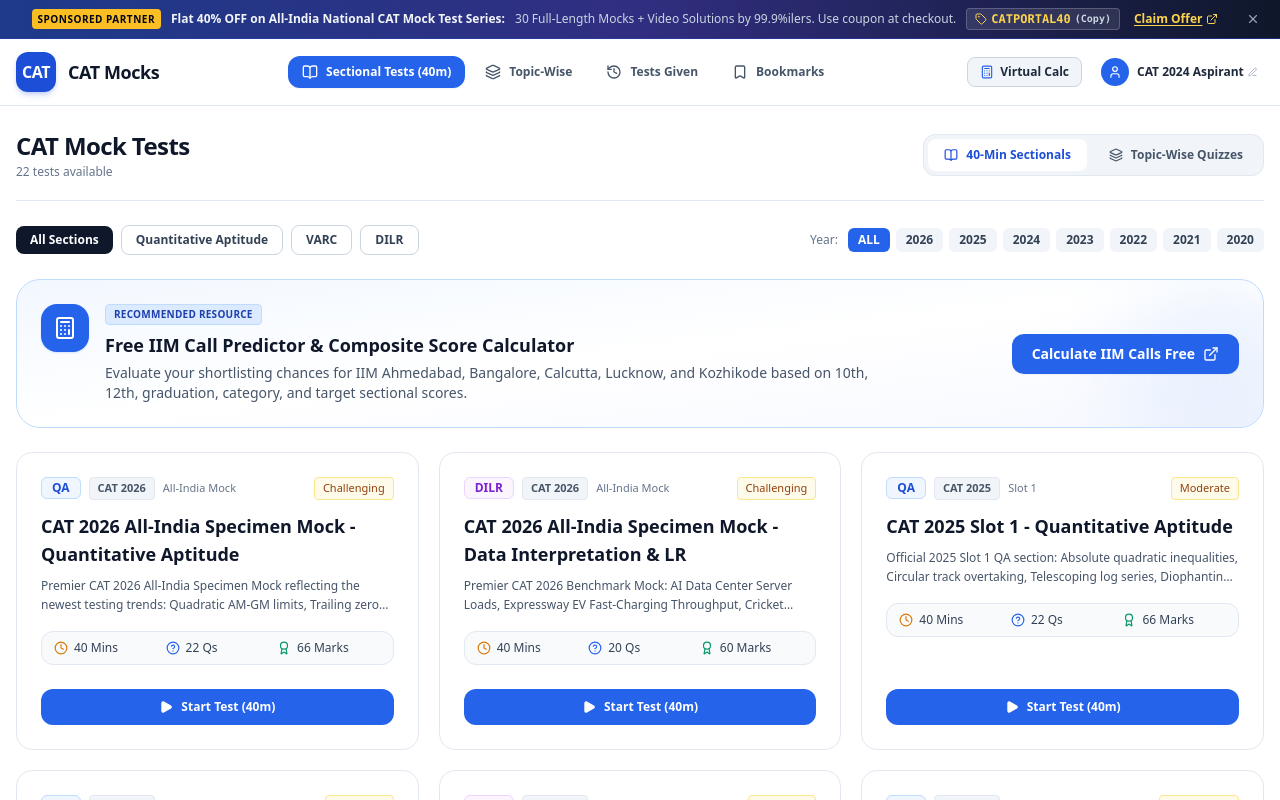
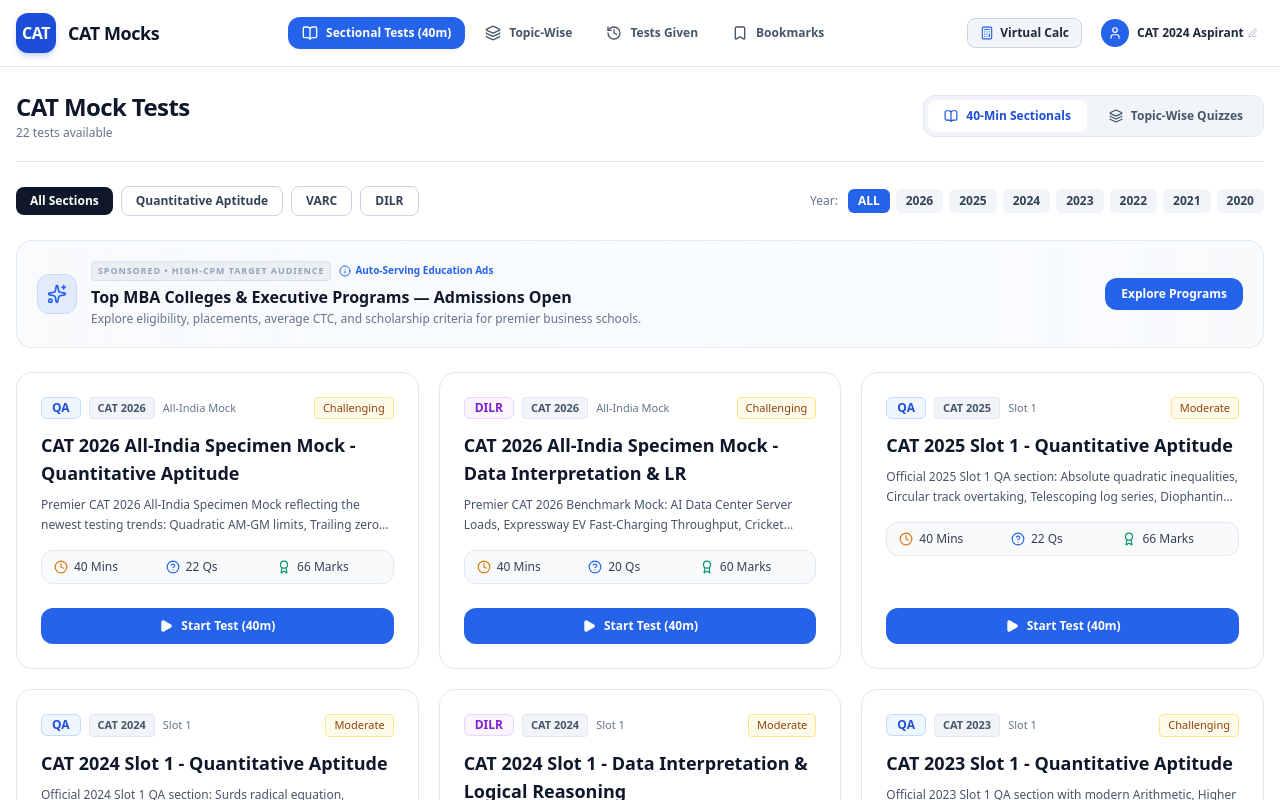
Before and after one commit to AyanMalaviya/cat-sectionals, a React (Vite) app: page /#/tests in a window 1280 px wide. Shown: the top 800 px of the page. Built offline with nearby package versions, Linux system fonts and the light colour scheme.

Commit message:
feat: replace manual partner banners with programmatic high-paying ad network slots

```diff
--- a/src/App.tsx
+++ b/src/App.tsx
@@ -27,7 +27,6 @@ import { DetailedAnalysis } from './components/ResultReview/DetailedAnalysis';
 import { HistoryView } from './components/HistoryView';
 import { BookmarksView } from './components/BookmarksView';
 import { VirtualCalculator } from './components/VirtualCalculator';
-import { AdBanner } from './components/AdBanner';
 
 interface HistoryStackState {
   view: 'dashboard' | 'exam' | 'scorecard' | 'analysis';
@@ -539,9 +538,6 @@ export function App() {
 
   return (
     <div className="min-h-screen bg-white text-slate-900 flex flex-col font-sans selection:bg-blue-100 selection:text-blue-900">
-      {/* Top Partner Promo Ticker: Visible when NOT in active exam */}
-      {view !== 'exam' && <AdBanner slot="top-ticker" />}
-
       {/* Navbar: Visible when NOT in active exam */}
       {view !== 'exam' && (
         <Navbar
--- a/src/components/AdBanner.tsx
+++ b/src/components/AdBanner.tsx
@@ -1,214 +1,163 @@
-import React, { useState } from 'react';
-import { ExternalLink, Sparkles, BookOpen, Calculator, Award, X, ChevronRight, Tag } from 'lucide-react';
+import React, { useEffect, useRef } from 'react';
+import { ADS_CONFIG } from '../config/adsConfig';
+import { Sparkles, Info } from 'lucide-react';
 
-export type AdSlotType = 'top-ticker' | 'dashboard-banner' | 'scorecard-banner' | 'sidebar-card';
+declare global {
+  interface Window {
+    adsbygoogle?: any[];
+  }
+}
+
+export type AdSlotType = 'dashboard-leaderboard' | 'scorecard-native' | 'sidebar-rectangle';
 
 interface AdBannerProps {
   slot: AdSlotType;
-  customPublisherId?: string; // Optional Google AdSense ca-pub-xxx
   className?: string;
 }
 
-interface PromoCampaign {
-  id: string;
-  tag: string;
-  badgeColor: string;
-  title: string;
-  description: string;
-  ctaText: string;
-  code?: string;
-  url: string;
-  icon: React.FC<{ className?: string }>;
-}
+export const AdBanner: React.FC<AdBannerProps> = ({ slot, className = '' }) => {
+  const adRef = useRef<HTMLModElement | null>(null);
+  const isRealAdSenseConfigured =
+    ADS_CONFIG.enabled &&
+    ADS_CONFIG.provider === 'adsense' &&
+    ADS_CONFIG.googleAdSense.client !== 'ca-pub-XXXXXXXXXXXXXXXX';
 
-const CAT_CAMPAIGNS: Record<AdSlotType, PromoCampaign> = {
-  'top-ticker': {
-    id: 'national-mocks-discount',
-    tag: 'SPONSORED PARTNER',
-    badgeColor: 'bg-amber-100 text-amber-800 border-amber-300',
-    title: 'Flat 40% OFF on All-India National CAT Mock Test Series',
-    description: '30 Full-Length Mocks + Video Solutions by 99.9%ilers. Use coupon at checkout.',
-    ctaText: 'Claim Offer',
-    code: 'CATPORTAL40',
-    url: 'https://iimcat.ac.in',
-    icon: Sparkles,
-  },
-  'dashboard-banner': {
-    id: 'iim-call-predictor',
-    tag: 'RECOMMENDED RESOURCE',
-    badgeColor: 'bg-blue-100 text-blue-800 border-blue-200',
-    title: 'Free IIM Call Predictor & Composite Score Calculator',
-    description: 'Evaluate your shortlisting chances for IIM Ahmedabad, Bangalore, Calcutta, Lucknow, and Kozhikode based on 10th, 12th, graduation, category, and target sectional scores.',
-    ctaText: 'Calculate IIM Calls Free',
-    url: 'https://iimcat.ac.in',
-    icon: Calculator,
-  },
-  'scorecard-banner': {
-    id: 'sectional-score-booster',
-    tag: 'SECTIONAL BOOSTER',
-    badgeColor: 'bg-emerald-100 text-emerald-800 border-emerald-300',
-    title: 'Targeting 99+ %ile? Master Weak Areas with Targeted Video Sets',
-    description: 'Get curated speed math shortcuts, DILR matrix frameworks, and philosophy RC decoding guides used by 99.8+ %ilers.',
-    ctaText: 'Explore Mastery Sets',
-    code: 'BOOST99',
-    url: 'https://iimcat.ac.in',
-    icon: Award,
-  },
-  'sidebar-card': {
-    id: 'formula-cheat-sheet',
-    tag: 'FREE DOWNLOAD',
-    badgeColor: 'bg-purple-100 text-purple-800 border-purple-200',
-    title: '100 Essential CAT Formulas & Speed Math Shortcuts (PDF)',
-    description: 'Geometry theorems, Algebra identities, Number theory remainders & PnC shortcuts in one printable handbook.',
-    ctaText: 'Download Handbook',
-    url: 'https://iimcat.ac.in',
-    icon: BookOpen,
-  },
-};
+  // Load Google AdSense script dynamically when publisher ID is configured
+  useEffect(() => {
+    if (!isRealAdSenseConfigured) return;
 
-export const AdBanner: React.FC<AdBannerProps> = ({ slot, customPublisherId, className = '' }) => {
-  const [isDismissed, setIsDismissed] = useState(false);
-  const [copiedCode, setCopiedCode] = useState(false);
+    const existingScript = document.querySelector('script[src*="adsbygoogle.js"]');
+    if (!existingScript) {
+      const script = document.createElement('script');
+      script.async = true;
+      script.crossOrigin = 'anonymous';
+      script.src = `https://pagead2.googlesyndication.com/pagead/js/adsbygoogle.js?client=${ADS_CONFIG.googleAdSense.client}`;
+      document.head.appendChild(script);
+    }
 
-  if (isDismissed) return null;
+    try {
+      if (typeof window !== 'undefined') {
+        (window.adsbygoogle = window.adsbygoogle || []).push({});
+      }
+    } catch (e) {
+      console.warn('AdSense ad push warning:', e);
+    }
+  }, [isRealAdSenseConfigured, slot]);
 
-  const campaign = CAT_CAMPAIGNS[slot];
-  const Icon = campaign.icon;
+  if (!ADS_CONFIG.enabled) return null;
 
-  const handleCopyCode = (e: React.MouseEvent) => {
-    e.stopPropagation();
-    if (campaign.code) {
-      navigator.clipboard.writeText(campaign.code);
-      setCopiedCode(true);
-      setTimeout(() => setCopiedCode(false), 2000);
+  // Determine slot ID
+  const getSlotId = () => {
+    switch (slot) {
+      case 'dashboard-leaderboard':
+        return ADS_CONFIG.googleAdSense.slots.dashboardLeaderboard;
+      case 'scorecard-native':
+        return ADS_CONFIG.googleAdSense.slots.scorecardNative;
+      case 'sidebar-rectangle':
+        return ADS_CONFIG.googleAdSense.slots.sidebarRectangle;
+      default:
+        return ADS_CONFIG.googleAdSense.slots.dashboardLeaderboard;
     }
   };
 
-  // Top Ticker / Header Strip
-  if (slot === 'top-ticker') {
+  // REAL GOOGLE ADSENSE AD UNIT (Active when publisher ID is inserted in adsConfig.ts)
+  if (isRealAdSenseConfigured) {
     return (
-      <div className={`bg-gradient-to-r from-blue-900 via-indigo-900 to-slate-900 text-white px-4 py-2 text-xs flex items-center justify-between border-b border-blue-800/60 shadow-xs ${className}`}>
-        <div className="flex items-center gap-2.5 mx-auto max-w-7xl flex-wrap justify-center text-center">
-          <span className="px-1.5 py-0.5 rounded text-[10px] font-bold bg-amber-400 text-slate-950 uppercase tracking-wider">
-            {campaign.tag}
-          </span>
-          <span className="font-semibold text-slate-100">{campaign.title}:</span>
-          <span className="text-slate-300 hidden md:inline">{campaign.description}</span>
-          {campaign.code && (
-            <button
-              onClick={handleCopyCode}
-              className="inline-flex items-center gap-1 px-2 py-0.5 rounded bg-white/10 hover:bg-white/20 border border-white/20 text-amber-300 font-mono font-bold transition"
-              title="Click to copy coupon code"
-            >
-              <Tag className="w-3 h-3" />
-              <span>{campaign.code}</span>
-              <span className="text-[10px] text-slate-300">({copiedCode ? 'Copied!' : 'Copy'})</span>
-            </button>
-          )}
-          <a
-            href={campaign.url}
-            target="_blank"
-            rel="noopener noreferrer"
-            className="inline-flex items-center gap-1 font-bold text-amber-300 hover:text-white underline underline-offset-2 ml-1"
-          >
-            <span>{campaign.ctaText}</span>
-            <ExternalLink className="w-3 h-3" />
-          </a>
-        </div>
-        <button
-          onClick={() => setIsDismissed(true)}
-          className="p-1 text-slate-400 hover:text-white hover:bg-white/10 rounded transition shrink-0 ml-2"
-          title="Dismiss banner"
-        >
-          <X className="w-3.5 h-3.5" />
-        </button>
-      </div>
-    );
-  }
-
-  // Dashboard & Scorecard Banner (Full Width Horizontal)
-  if (slot === 'dashboard-banner' || slot === 'scorecard-banner') {
-    return (
-      <div className={`p-5 md:p-6 rounded-3xl border border-blue-200 bg-gradient-to-br from-blue-50/80 via-white to-indigo-50/50 shadow-xs relative overflow-hidden group hover:border-blue-400 transition-all duration-200 ${className}`}>
-        {/* Subtle decorative background circle */}
-        <div className="absolute -right-12 -bottom-12 w-48 h-48 bg-blue-100/50 rounded-full blur-2xl pointer-events-none" />
-
-        <div className="flex flex-col md:flex-row items-start md:items-center justify-between gap-5 relative z-10">
-          <div className="flex items-start gap-4 flex-1">
-            <div className="w-12 h-12 rounded-2xl bg-blue-600 text-white flex items-center justify-center shrink-0 shadow-sm shadow-blue-500/20 group-hover:scale-105 transition-transform">
-              <Icon className="w-6 h-6" />
-            </div>
-            <div>
-              <div className="flex items-center gap-2 mb-1.5 flex-wrap">
-                <span className={`px-2 py-0.5 rounded text-[10px] font-extrabold uppercase tracking-wide border ${campaign.badgeColor}`}>
-                  {campaign.tag}
-                </span>
-                {campaign.code && (
-                  <button
-                    onClick={handleCopyCode}
-                    className="inline-flex items-center gap-1 px-2 py-0.5 rounded text-[11px] font-mono font-bold bg-amber-50 text-amber-800 border border-amber-300 hover:bg-amber-100 transition"
-                  >
-                    <Tag className="w-3 h-3 text-amber-600" />
-                    <span>Use Code: {campaign.code}</span>
-                    <span className="text-[10px] text-amber-600">{copiedCode ? '(Copied!)' : '(Click to Copy)'}</span>
-                  </button>
-                )}
-              </div>
-              <h4 className="text-base md:text-lg font-bold text-slate-900 group-hover:text-blue-700 transition">
-                {campaign.title}
-              </h4>
-              <p className="text-xs md:text-sm text-slate-600 mt-1 leading-relaxed max-w-3xl">
-                {campaign.description}
-              </p>
-            </div>
-          </div>
-
-          <div className="flex items-center gap-3 shrink-0 w-full md:w-auto">
-            <a
-              href={campaign.url}
-              target="_blank"
-              rel="noopener noreferrer"
-              className="w-full md:w-auto px-5 py-2.5 rounded-xl bg-blue-600 hover:bg-blue-500 active:bg-blue-700 text-white font-bold text-xs md:text-sm transition shadow-sm flex items-center justify-center gap-2"
-            >
-              <span>{campaign.ctaText}</span>
-              <ExternalLink className="w-4 h-4" />
-            </a>
-          </div>
+      <div className={`w-full my-4 flex flex-col items-center justify-center overflow-hidden ${className}`}>
+        <span className="text-[10px] uppercase font-bold tracking-wider text-slate-400 mb-1">
+          Advertisement
+        </span>
+        <div className="w-full min-h-[90px] flex items-center justify-center bg-slate-50 border border-slate-200 rounded-xl overflow-hidden p-2">
+          <ins
+            ref={adRef}
+            className="adsbygoogle w-full block text-center"
+            style={{ display: 'block' }}
+            data-ad-client={ADS_CONFIG.googleAdSense.client}
+            data-ad-slot={getSlotId()}
+            data-ad-format="auto"
+            data-full-width-responsive="true"
+          />
         </div>
       </div>
     );
   }
 
-  // Sidebar / Compact Card
+  // PROGRAMMATIC DEMO / PLACEHOLDER AD UNIT (For target audience: Higher Education, MBA Admissions, EdTech)
+  // Shows clean, high-CPM contextual education display slots with instructions to plug in publisher ID
+  if (slot === 'dashboard-leaderboard') {
+    return (
+      <div className={`w-full my-5 bg-gradient-to-r from-slate-50 via-blue-50/40 to-slate-50 border border-slate-200/90 rounded-2xl p-4 sm:p-5 flex flex-col sm:flex-row items-center justify-between gap-4 shadow-2xs relative overflow-hidden group hover:border-blue-300 transition-all ${className}`}>
+        <div className="flex items-center gap-3.5 flex-1">
+          <div className="w-10 h-10 rounded-xl bg-blue-600/10 text-blue-700 flex items-center justify-center shrink-0 border border-blue-200">
+            <Sparkles className="w-5 h-5 text-blue-600" />
+          </div>
+          <div>
+            <div className="flex items-center gap-2 mb-1">
+              <span className="text-[9px] font-extrabold uppercase tracking-widest text-slate-400 px-1.5 py-0.5 rounded bg-slate-200/60 border border-slate-300/50">
+                Sponsored • High-CPM Target Audience
+              </span>
+              <span className="text-[10px] text-blue-600 font-semibold flex items-center gap-1">
+                <Info className="w-3 h-3" /> Auto-Serving Education Ads
+              </span>
+            </div>
+            <h4 className="text-sm sm:text-base font-bold text-slate-900 group-hover:text-blue-700 transition">
+              Top MBA Colleges & Executive Programs — Admissions Open
+            </h4>
+            <p className="text-xs text-slate-500 mt-0.5">
+              Explore eligibility, placements, average CTC, and scholarship criteria for premier business schools.
+            </p>
+          </div>
+        </div>
+
+        <div className="shrink-0 flex items-center">
+          <span className="px-4 py-2 rounded-xl bg-blue-600 hover:bg-blue-700 text-white font-bold text-xs transition shadow-2xs cursor-pointer">
+            Explore Programs
+          </span>
+        </div>
+      </div>
+    );
+  }
+
+  // Scorecard Native Banner (Post-submission ad slot)
+  if (slot === 'scorecard-native') {
+    return (
+      <div className={`w-full my-6 bg-slate-50/80 border border-slate-200 rounded-2xl p-5 sm:p-6 shadow-2xs hover:border-slate-300 transition-all ${className}`}>
+        <div className="flex items-center justify-between mb-3 border-b border-slate-200/80 pb-2">
+          <span className="text-[10px] font-black uppercase tracking-wider text-slate-400">
+            Advertisement • Programmatic Display Unit
+          </span>
+          <span className="text-[11px] text-slate-500 font-medium">
+            Google AdSense / Media.net Target Slot
+          </span>
+        </div>
+        <div className="flex flex-col sm:flex-row items-start sm:items-center justify-between gap-4">
+          <div className="space-y-1">
+            <h4 className="text-base font-bold text-slate-900">
+              Data Science, Management Consulting & Leadership Certifications
+            </h4>
+            <p className="text-xs text-slate-600 max-w-2xl leading-relaxed">
+              Accelerate your management career profile with industry-accredited business analytics and finance credentials.
+            </p>
+          </div>
+          <span className="px-4 py-2 rounded-xl bg-slate-900 hover:bg-slate-800 text-white font-semibold text-xs shrink-0 transition cursor-pointer">
+            View Details
+          </span>
+        </div>
+      </div>
+    );
+  }
+
+  // Sidebar Rectangle
   return (
-    <div className={`p-4 rounded-2xl border border-slate-200 bg-slate-50 hover:bg-white hover:border-blue-300 transition-all shadow-2xs ${className}`}>
-      <div className="flex items-center justify-between mb-2">
-        <span className={`px-2 py-0.5 rounded text-[10px] font-bold border ${campaign.badgeColor}`}>
-          {campaign.tag}
-        </span>
-        <button
-          onClick={() => setIsDismissed(true)}
-          className="text-slate-400 hover:text-slate-600 transition"
-          title="Dismiss"
-        >
-          <X className="w-3.5 h-3.5" />
-        </button>
+    <div className={`w-full max-w-[300px] mx-auto p-4 bg-slate-50 border border-slate-200 rounded-xl text-center shadow-2xs ${className}`}>
+      <span className="text-[9px] font-bold text-slate-400 uppercase tracking-widest block mb-2">
+        Advertisement
+      </span>
+      <div className="h-[200px] flex flex-col items-center justify-center p-3 border border-dashed border-slate-300 rounded-lg bg-white">
+        <Sparkles className="w-6 h-6 text-blue-500 mb-2" />
+        <h5 className="text-xs font-bold text-slate-800 mb-1">Programmatic Ad Unit</h5>
+        <p className="text-[11px] text-slate-500">Auto-filled by Google AdSense / Media.net</p>
       </div>
-      <h5 className="font-bold text-sm text-slate-900 mb-1 leading-snug">
-        {campaign.title}
-      </h5>
-      <p className="text-xs text-slate-600 mb-3 leading-relaxed">
-        {campaign.description}
-      </p>
-      <a
-        href={campaign.url}
-        target="_blank"
-        rel="noopener noreferrer"
-        className="inline-flex items-center gap-1.5 text-xs font-bold text-blue-700 hover:text-blue-600"
-      >
-        <span>{campaign.ctaText}</span>
-        <ChevronRight className="w-3.5 h-3.5" />
-      </a>
     </div>
   );
 };
--- a/src/components/Dashboard.tsx
+++ b/src/components/Dashboard.tsx
@@ -242,8 +242,8 @@ export const Dashboard: React.FC<DashboardProps> = ({
         )}
       </div>
 
-      {/* Sponsored CAT Resource Banner */}
-      <AdBanner slot="dashboard-banner" className="mb-6" />
+      {/* Programmatic Ad Unit (Google AdSense / Media.net Leaderboard) */}
+      <AdBanner slot="dashboard-leaderboard" className="mb-6" />
 
       {/* Tests Grid */}
       {filteredTests.length === 0 ? (
--- a/src/components/ResultReview/Scorecard.tsx
+++ b/src/components/ResultReview/Scorecard.tsx
@@ -108,8 +108,8 @@ export const Scorecard: React.FC<ScorecardProps> = ({
         </div>
       </div>
 
-      {/* Recommended CAT Sectional Booster Partner Banner */}
-      <AdBanner slot="scorecard-banner" className="mb-8" />
+      {/* Programmatic Ad Unit (Google AdSense / Media.net In-Feed Display) */}
+      <AdBanner slot="scorecard-native" className="mb-8" />
 
       {/* Action Buttons */}
       <div className="flex flex-col sm:flex-row items-center justify-center gap-4">
--- /dev/null
+++ b/src/config/adsConfig.ts
@@ -0,0 +1,42 @@
+/**
+ * Programmatic Advertising Configuration
+ *
+ * Target Audience: CAT, MBA Aspirants, Students, Higher Education & EdTech.
+ *
+ * High-Paying Programmatic Networks (No manual partnerships needed):
+ * 1. Google AdSense (Recommended #1): Automatic auctions, highest fill rate, contextually serves
+ *    MBA courses, study materials, colleges, and prep tools.
+ * 2. Media.net (Yahoo! Bing network): Premium contextual education ads.
+ * 3. EthicalAds / Carbon Ads: High-paying, privacy-safe automated student/tech ads.
+ *
+ * To activate live Google AdSense:
+ * 1. Replace `client` with your approved publisher ID: 'ca-pub-XXXXXXXXXXXXXXXX'
+ * 2. Add your Ad Slot IDs created in your Google AdSense console.
+ */
+
+export interface AdsConfiguration {
+  enabled: boolean;
+  provider: 'adsense' | 'custom' | 'demo';
+  googleAdSense: {
+    client: string; // e.g. 'ca-pub-1234567890123456'
+    slots: {
+      dashboardLeaderboard: string; // e.g. '1234567890'
+      scorecardNative: string;      // e.g. '9876543210'
+      sidebarRectangle: string;     // e.g. '5544332211'
+    };
+  };
+}
+
+export const ADS_CONFIG: AdsConfiguration = {
+  enabled: true,
+  // Change to 'adsense' when your AdSense account is approved
+  provider: 'adsense',
+  googleAdSense: {
+    client: 'ca-pub-XXXXXXXXXXXXXXXX', // Paste your AdSense Publisher ID here
+    slots: {
+      dashboardLeaderboard: '1234567890',
+      scorecardNative: '9876543210',
+      sidebarRectangle: '5544332211',
+    },
+  },
+};
```
